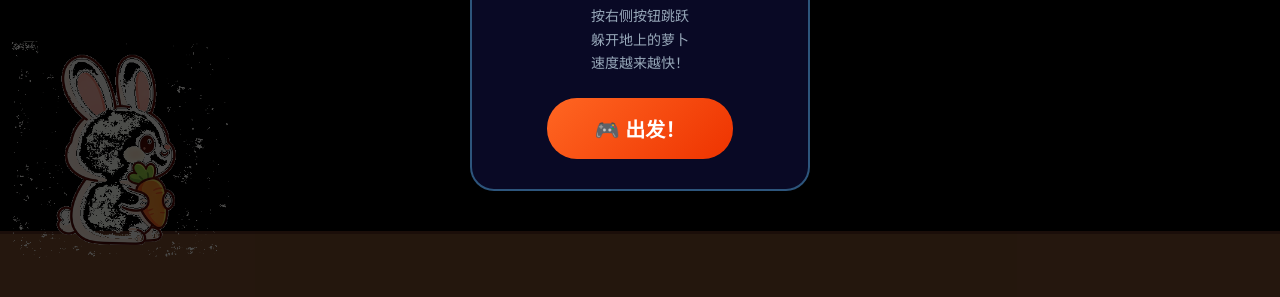
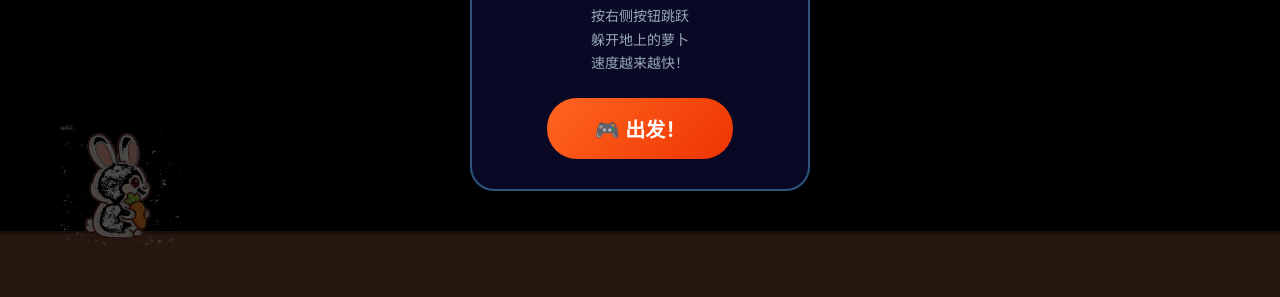
Before and after one commit to jorain13/bunny-jump, a plain HTML site: page index.html in a window 1280 px wide. Shown: the part 345-642 px from the top of the page. Drawn offline with Linux system fonts and the light colour scheme.

Commit message:
🐰 缩小兔子和萝卜尺寸

```diff
--- a/index.html
+++ b/index.html
@@ -57,9 +57,9 @@ function rand(a,b) { return a + M.random()*(b-a); }
 function groundY() { return H * GROUND_RATIO; }
 
 function calcSizes() {
-  BUNNY_SZ = Math.round(W * 0.18);      // 兔子占屏宽18%
-  CARROT_SZ_W = Math.round(W * 0.10);   // 萝卜宽10%
-  CARROT_SZ_H = Math.round(W * 0.22);   // 萝卜高22%
+  BUNNY_SZ = Math.round(W * 0.10);      // 兔子占屏宽10%
+  CARROT_SZ_W = Math.round(W * 0.06);   // 萝卜宽6%
+  CARROT_SZ_H = Math.round(W * 0.13);   // 萝卜高13%
   // 碰撞检测用实际尺寸
   bunny.x = Math.min(bunny.x, W - 40);
   bunny.y = groundY();
```
